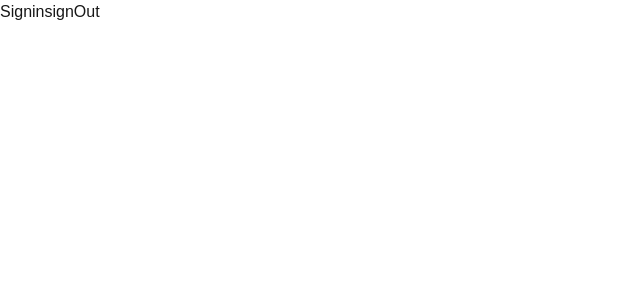
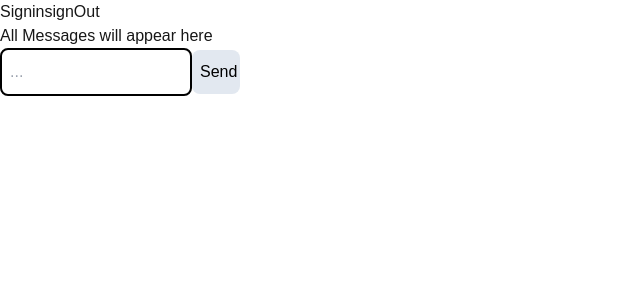
Before and after one commit to Siddhi-sahu/chit-chat, a Next.js app: page / in a window 1280 px wide. Shown: the top 300 px of the page, without its empty margins (0-640 px from the left). Built offline with nearby package versions, Linux system fonts and the light colour scheme; no server answers.

Commit message:
messages emit to server success

```diff
--- a/app/page.tsx
+++ b/app/page.tsx
@@ -1,13 +1,28 @@
-
+"use client"
 import { Appbar } from "@/components/Appbar";
+import { useSocket } from "@/context/SocketProvider";
+import { useState } from "react";
 
 
 
 export default function Home() {
+  const { sendMessage } = useSocket();
+  const [messsage, setMessage] = useState('');
   return (
     <div>
       {/* landing page for non-signined users and redirection logic for signined users */}
       <Appbar />
+      <div>
+        All Messages will appear here
+      </div>
+      <div>
+        <input onChange={(e) => {
+          setMessage(e.target.value)
+        }} placeholder="..." className="w-48 h-12 p-2 rounded-lg border-black border-2 border-solid text-black" />
+        <button onClick={(e) => {
+          sendMessage(messsage)
+        }} className="w-12 h-11 p-2 rounded-lg bg-slate-200 text-black">Send</button>
+      </div>
     </div>
   );
 }
--- a/context/SocketProvider.tsx
+++ b/context/SocketProvider.tsx
@@ -1,8 +1,9 @@
 "use client"
-import { stat } from "fs";
+
+
 //simplest way possible
-import React, { useCallback, useContext, useEffect } from "react"
-import { io } from "socket.io-client"
+import React, { useCallback, useContext, useEffect, useState } from "react"
+import { io, Socket } from "socket.io-client"
 
 interface SocketProviderProps {
     children?: React.ReactNode
@@ -24,17 +25,25 @@ export const useSocket = () => {
 }
 
 export const SockerProvider: React.FC<SocketProviderProps> = ({ children }) => {
+    const [socket, setSocket] = useState<Socket>()
+
+
     //implementation of sending a messsage
 
     const sendMessage: ISocketContext["sendMessage"] = useCallback((msg) => {
         console.log("Send Message", msg);
-    }, []);
+        if (socket) {
+            socket.emit("event:message", { message: msg })
+        }
+    }, [socket]);
 
     useEffect(() => {
-        const _socket = io("http://localhost:8000")
+        const _socket = io("http://localhost:8000");
+        setSocket(_socket);
 
         return () => {
             _socket.disconnect()
+            setSocket(undefined)
 
         }
     }, [])
--- a/package.json
+++ b/package.json
@@ -21,10 +21,11 @@
     "@types/node": "^20",
     "@types/react": "^18",
     "@types/react-dom": "^18",
+    "autoprefixer": "^10.4.20",
     "eslint": "^8",
     "eslint-config-next": "14.2.15",
-    "postcss": "^8",
-    "tailwindcss": "^3.4.1",
+    "postcss": "^8.4.47",
+    "tailwindcss": "^3.4.14",
     "typescript": "^5"
   }
 }
--- /dev/null
+++ b/postcss.config.js
@@ -0,0 +1,6 @@
+module.exports = {
+  plugins: {
+    tailwindcss: {},
+    autoprefixer: {},
+  },
+}
--- /dev/null
+++ b/tailwind.config.js
@@ -0,0 +1,15 @@
+/** @type {import('tailwindcss').Config} */
+module.exports = {
+  content: [
+    "./app/**/*.{js,ts,jsx,tsx,mdx}",
+    "./pages/**/*.{js,ts,jsx,tsx,mdx}",
+    "./components/**/*.{js,ts,jsx,tsx,mdx}",
+
+    // Or if using `src` directory:
+    "./src/**/*.{js,ts,jsx,tsx,mdx}",
+  ],
+  theme: {
+    extend: {},
+  },
+  plugins: [],
+}
```
Also changed, not shown: 1 other file (tests, documents, lock files or other folders).
